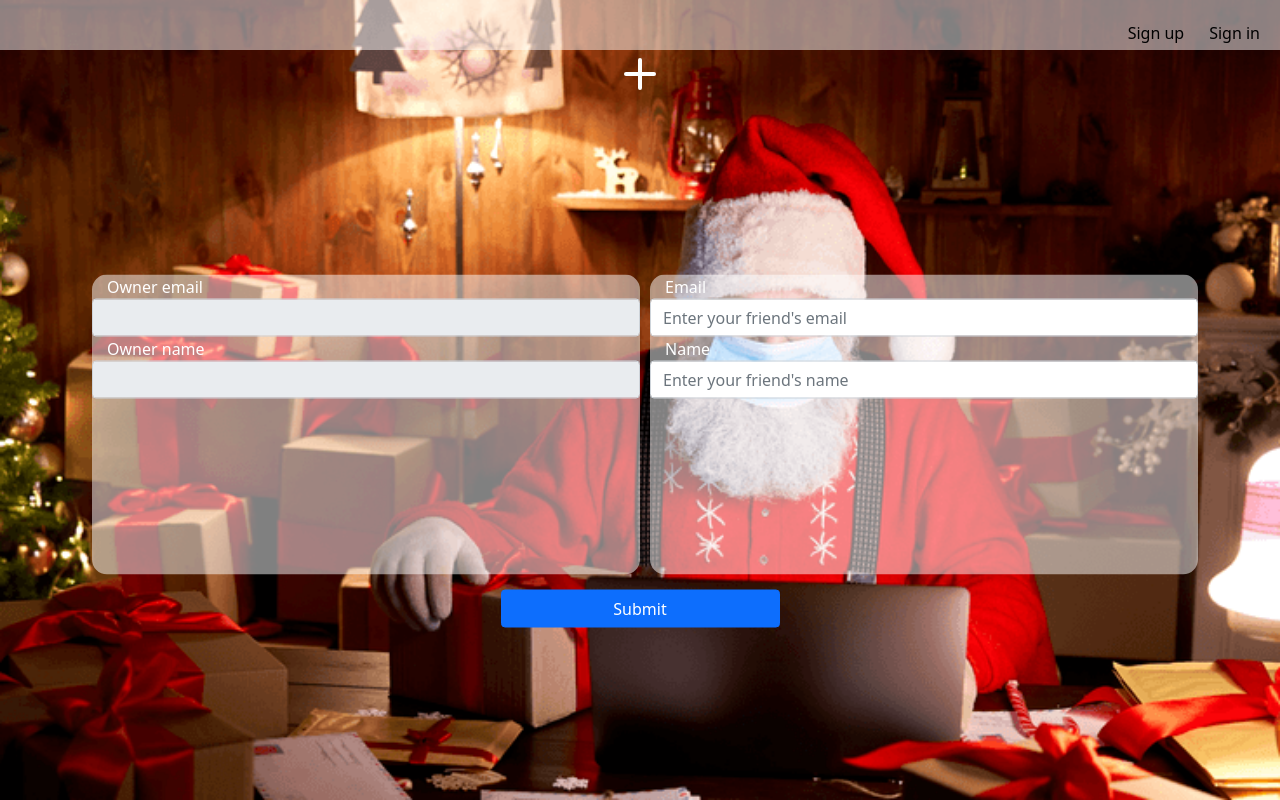
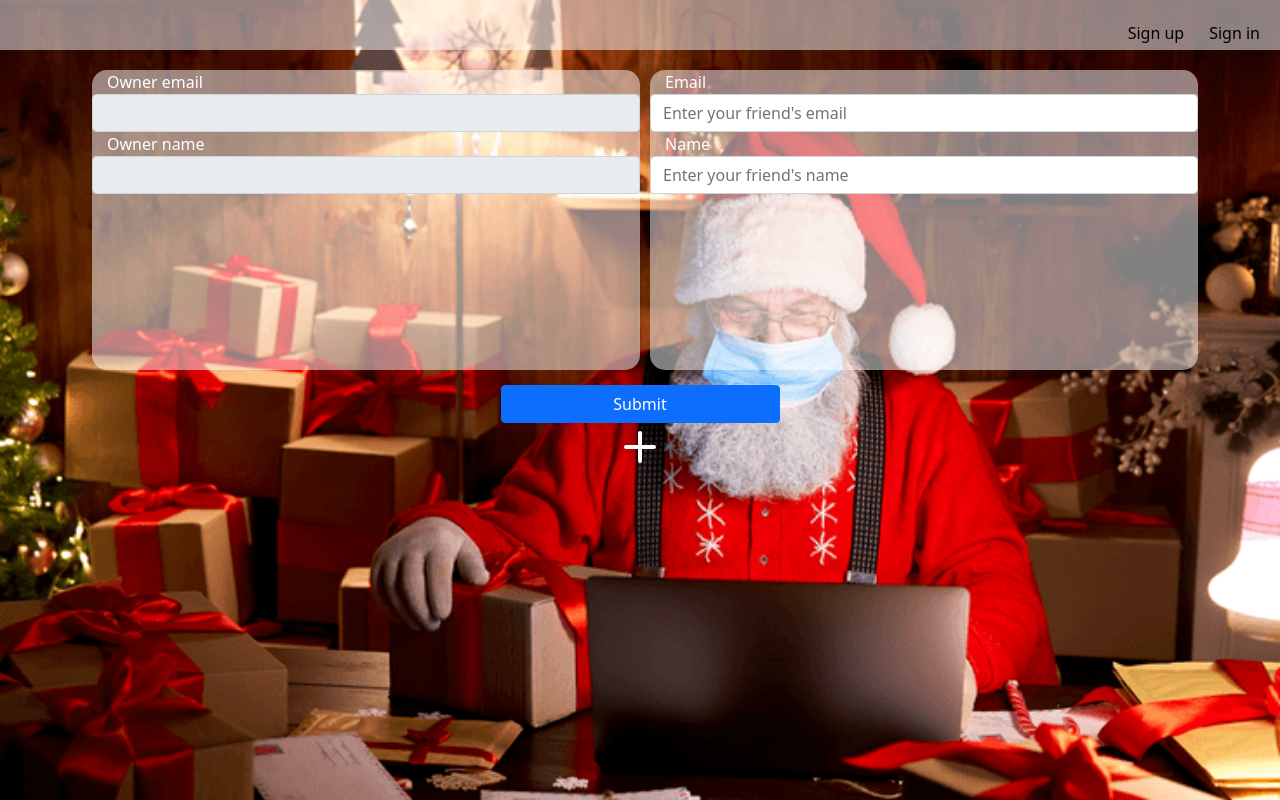
Before and after one commit to DenisOleksiuk/secret-santa-frontend, a React (Create React App) app: page /dashboard in a window 1280 px wide. Built offline with nearby package versions, Linux system fonts and the light colour scheme; no server answers.

Commit message:
fix: store user after signup

```diff
--- a/src/index.scss
+++ b/src/index.scss
@@ -16,8 +16,8 @@ body {
   display: flex;
   flex-direction: column;
   left: 50%;
-  top: 50%;
-  transform: translate(-50%, 50%);
+  transform: translateX(-50%);
+  margin-top: 20px;
 }
 
 .form__label {
--- a/src/pages/Dashboard/Dashboard.jsx
+++ b/src/pages/Dashboard/Dashboard.jsx
@@ -78,7 +78,6 @@ function Dashboard() {
 
   return (
     <>
-      <Plus className="add-form" size={48} color="white" onClick={addFormGroup} />
       <Form className="form" onSubmit={handleSubmit(onSubmit)}>
         <div className="forms-wrapper">
           <FormGroup className="form__group">
@@ -93,6 +92,7 @@ function Dashboard() {
           Submit
         </Button>
       </Form>
+      <Plus className="add-form" size={48} color="white" onClick={addFormGroup} />
     </>
   );
 }
--- a/src/pages/Dashboard/dashboard.scss
+++ b/src/pages/Dashboard/dashboard.scss
@@ -23,4 +23,13 @@
   display: flex;
   flex-wrap: wrap;
   justify-content: center;
+
+  &::-webkit-scrollbar {
+    width: 10px;
+  }
+
+  &::-webkit-scrollbar-thumb {
+    background-color: #cc5aca;
+    border-radius: 5px;
+  }
 }
--- a/src/pages/Signup/Signup.jsx
+++ b/src/pages/Signup/Signup.jsx
@@ -6,6 +6,8 @@ import * as yup from 'yup';
 import authHelper from '../../services/authHelper';
 import './Signup.scss';
 import { useHistory } from 'react-router-dom';
+import { useDispatch } from 'react-redux';
+import { setUser } from '../../store/authSlice';
 
 const schema = yup.object().shape({
   email: yup.string().email().required('Email is required field'),
@@ -22,6 +24,7 @@ const Signup = () => {
     handleSubmit,
     formState: { errors },
   } = useForm({ resolver: yupResolver(schema) });
+  const dispatch = useDispatch();
   const history = useHistory();
   const [error, setError] = useState(null);
 
@@ -29,6 +32,7 @@ const Signup = () => {
     try {
       const user = await authHelper.post('/users', data);
       window.localStorage.setItem('userData', user.data.token);
+      dispatch(setUser({ email: data.email, name: data.name }));
       history.push('/dashboard');
     } catch (error) {
       setError(error.message);
```
